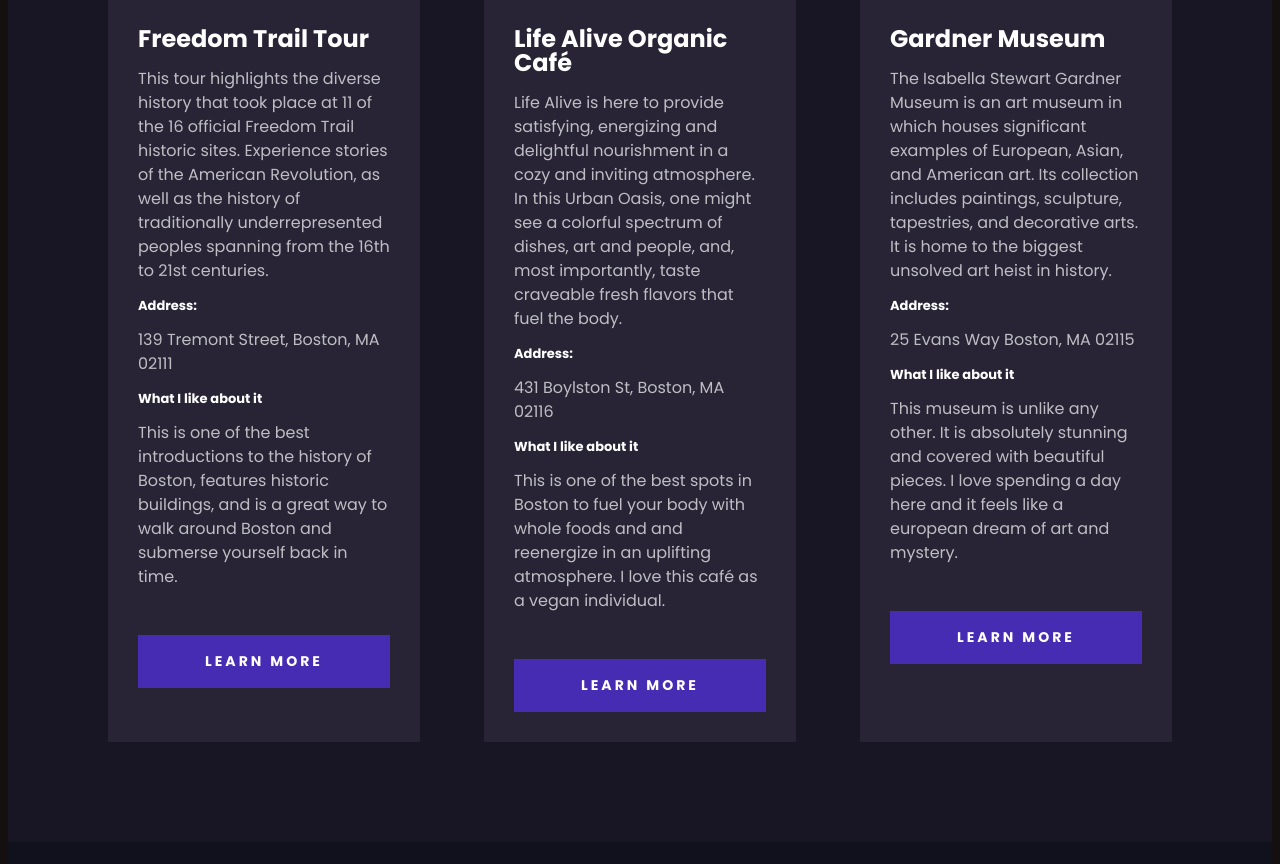
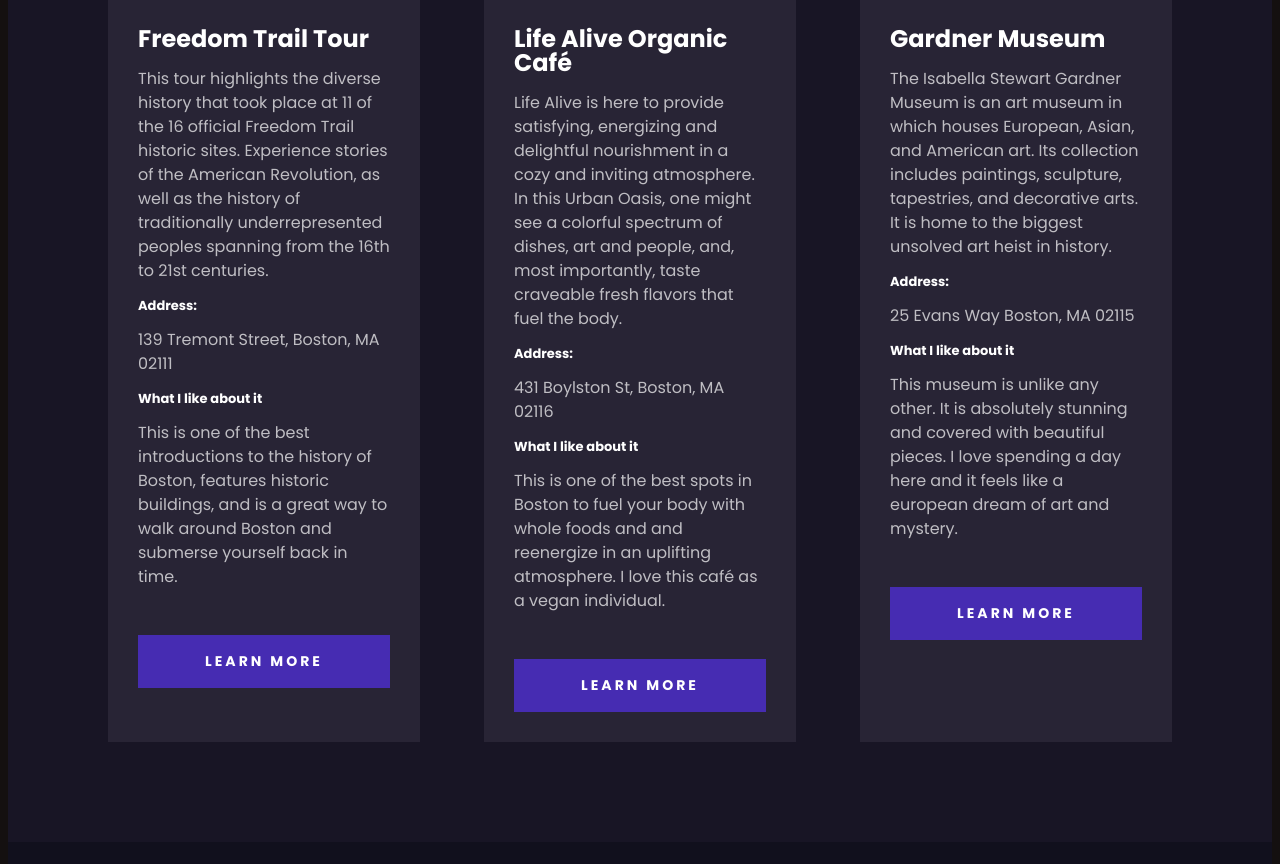
Before and after one commit to aliciablair/boston-travel-project, a plain HTML site: page index.html in a window 1280 px wide. Shown: the part 1750-2614 px from the top of the page. Drawn offline with Linux system fonts and the light colour scheme; a script that the page names is missing.

Commit message:
updated html content

```diff
--- a/index.html
+++ b/index.html
@@ -174,10 +174,9 @@
                 <h4>Gardner Museum</h4>
                 <p>
                   The Isabella Stewart Gardner Museum is an art museum in which
-                  houses significant examples of European, Asian, and American
-                  art. Its collection includes paintings, sculpture, tapestries,
-                  and decorative arts. It is home to the biggest unsolved art
-                  heist in history.
+                  houses European, Asian, and American art. Its collection
+                  includes paintings, sculpture, tapestries, and decorative
+                  arts. It is home to the biggest unsolved art heist in history.
                 </p>
                 <h5>Address:</h5>
                 <p>25 Evans Way Boston, MA 02115</p>
```
